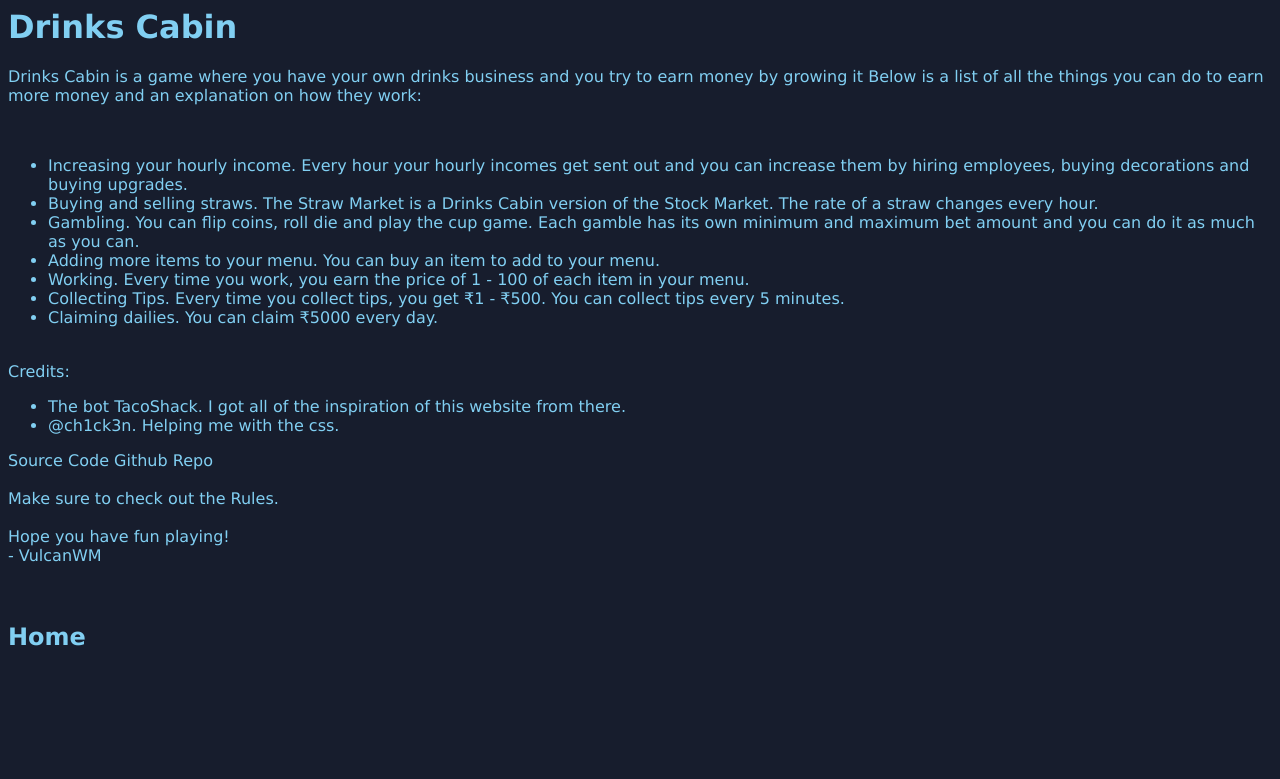
After one commit to VulcanWM/Drinks-Cabin, a Flask app: page /guide in a window 1280 px wide. The commit adds this page. Shown: the top 779 px of the page. Run offline with Flask 2, Linux system fonts and the light colour scheme.

Commit message:
added a beginner's guide in html

```diff
--- a/app.py
+++ b/app.py
@@ -211,7 +211,7 @@ def sm(color):
   url = url.replace("b'", "")
   url = url[:-1]
   price = getsm(color)['Price']
-  return f'<img src="{url}" alt="Graph" width="1000" length="300"><br><p>Price per straw: ₹{price}</p><br><br><a href="/">Home</a>'
+  return f'<h1>{color} Straw Market</h1><title>{color} Straw Market</title><img src="{url}" alt="Graph" width="1000" length="300"><br><p>Price per straw: ₹{price}</p><br><br><a href="/">Home</a>'
 
 @app.route("/buystraw", methods=['POST', 'GET'])
 def buystraw():
@@ -248,3 +248,7 @@ def sellstraw():
 @app.route("/rules")
 def rules():
   return render_template("rules.html")
+
+@app.route("/guide")
+def guide():
+  return render_template("README.html")
--- /dev/null
+++ b/templates/README.html
@@ -0,0 +1,39 @@
+<html>
+<link rel="stylesheet" href="/static/index.css" />
+<body>
+<title>Drinks Cabin - Beginner's Guide</title>
+<h1>Drinks Cabin</h1>
+<p>Drinks Cabin is a game where you have your own drinks business and you try to earn money by growing it
+Below is a list of all the things you can do to earn more money and an explanation on how they work:</p>
+<br>
+<ul>
+<li> Increasing your hourly income. Every hour your hourly incomes get sent out and you can increase them by hiring employees, buying decorations and buying upgrades.</li>
+<li> Buying and selling straws. The Straw Market is a Drinks Cabin version of the Stock Market. The rate of a straw changes every hour.</li>
+<li> Gambling. You can flip coins, roll die and play the cup game. Each gamble has its own minimum and maximum bet amount and you can do it as much as you can.</li>
+<li> Adding more items to your menu. You can buy an item to add to your menu.</li>
+<li> Working. Every time you work, you earn the price of 1 - 100 of each item in your menu.</li>
+<li> Collecting Tips. Every time you collect tips, you get ₹1 - ₹500. You can collect tips every 5 minutes.</li>
+<li> Claiming dailies. You can claim ₹5000 every day.</li>
+</ul>
+<br>
+Credits:
+<ul>
+<li> <a href="https://tacoshack.dev">The bot TacoShack</a>. I got all of the inspiration of this website from there.</li>
+<li> <a href="https://repl.it/@ch1ck3n">@ch1ck3n</a>. Helping me with the css.</li>
+</ul>
+
+<a href="//replit.com/@VulcanWM/Drinks-Cabin">Source Code</a> <a href="https://github.com/VulcanWM/Drinks-Cabin">Github Repo</a>
+<br>
+<br>
+Make sure to check out the <a href="https://Drinks-Cabin.vulcanwm.repl.co/rules">Rules</a>.
+<br>
+<br>
+Hope you have fun playing!
+<br>
+- <a href="https://repl.it/@VulcanWM">VulcanWM</a>
+<br>
+<br>
+<br>
+<h2><a href="/">Home</a></h2>
+</body>
+</html>
--- a/templates/error.html
+++ b/templates/error.html
@@ -3,6 +3,7 @@
     <link rel="stylesheet" href="/static/error.css" />
     <link rel="stylesheet" href="/static/expand.css" />
     <center>
+      <title>Error</title>
       <p class="error">{{error}}</p>
       <br>
       <p>Click <a href="/">here</a> to go back to the main page</p>
--- a/templates/index.html
+++ b/templates/index.html
@@ -5,8 +5,10 @@
     <link rel="stylesheet" href="/static/expand.css" />
     <link rel="stylesheet" href="/static/accordion.css" />
     <center>
+      <title>Drinks Cabin</title>
       <h1 class="title">Drinks cabin</h1>
-      <h2><a href="/rules">Rules</a>
+      <h2><a href="/rules">Rules</a></h2>
+      <h2><a href="/guide">Beginner's Guide</a></h2>
     </center>
       {% if cookie == "False" %}
       <div class="auth">
--- a/templates/rules.html
+++ b/templates/rules.html
@@ -2,7 +2,8 @@
 <body>
 <link rel="stylesheet" href="/static/index.css" />
 <center>
-<h1>Rules</h1>
+<title>Drinks Cabin - Rules</title>
+<h1>Drinks Cabin Rules</h1>
 <br>
 <dl>
   <dt>Rule 1: Do not make scripts to gain money or other in game things</dt>
@@ -19,6 +20,8 @@
   <br>
   <dt>Rule 5: Multiple people cannot share accounts</dt>
   <dd>This will result in an account deletion</dd>
+  <dt>Rule 6: You cannot fork this project and make it your own without giving VulcanWM credit</dt>
+  <dd>That will result in serious consequences</dd>
   <br>
 </dl>
 <h2><a href="/">Home</a>
--- a/templates/success.html
+++ b/templates/success.html
@@ -1,5 +1,6 @@
 <html>
 <body>
+<title>Success</title>
 {% if type == "work" %}
   <p>During work you made:
   {% for item in every['Stuff'] %}
```
Also changed, not shown: 1 other file.
